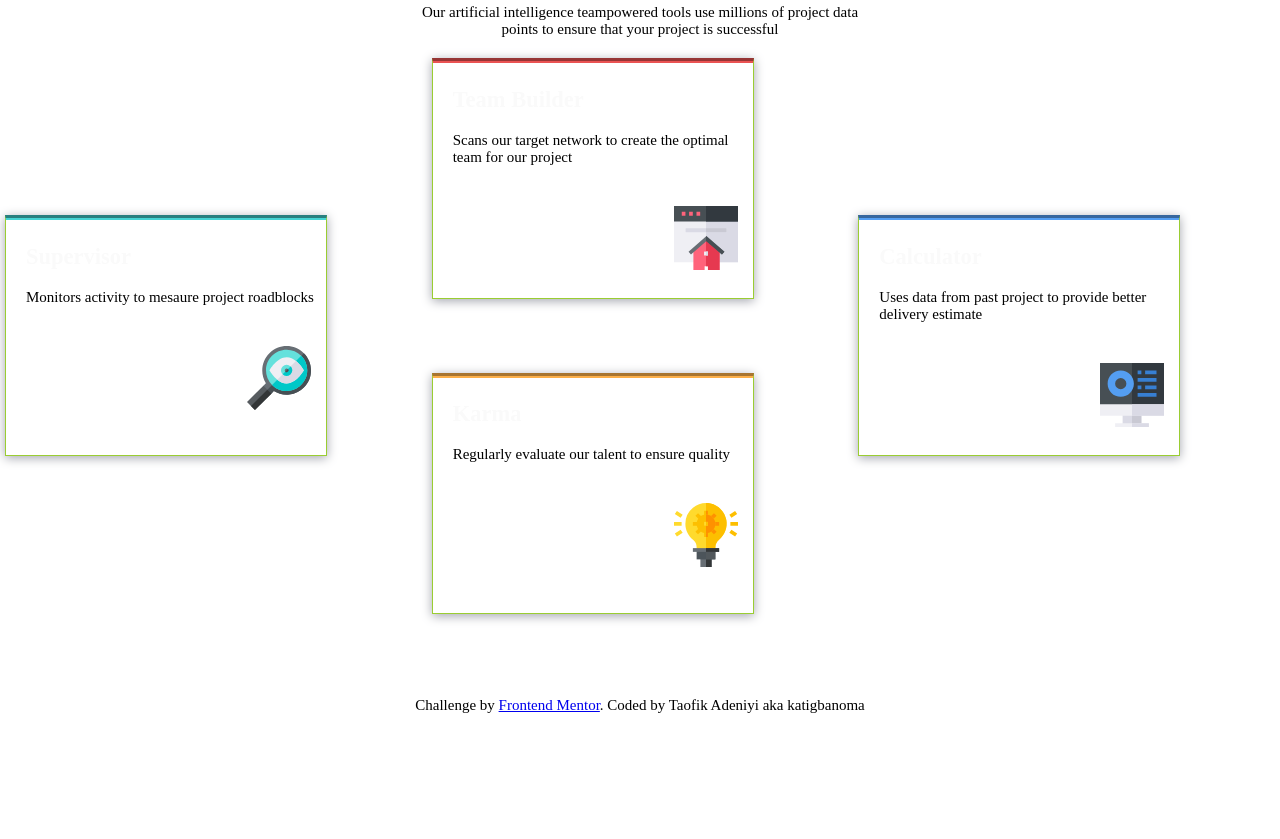
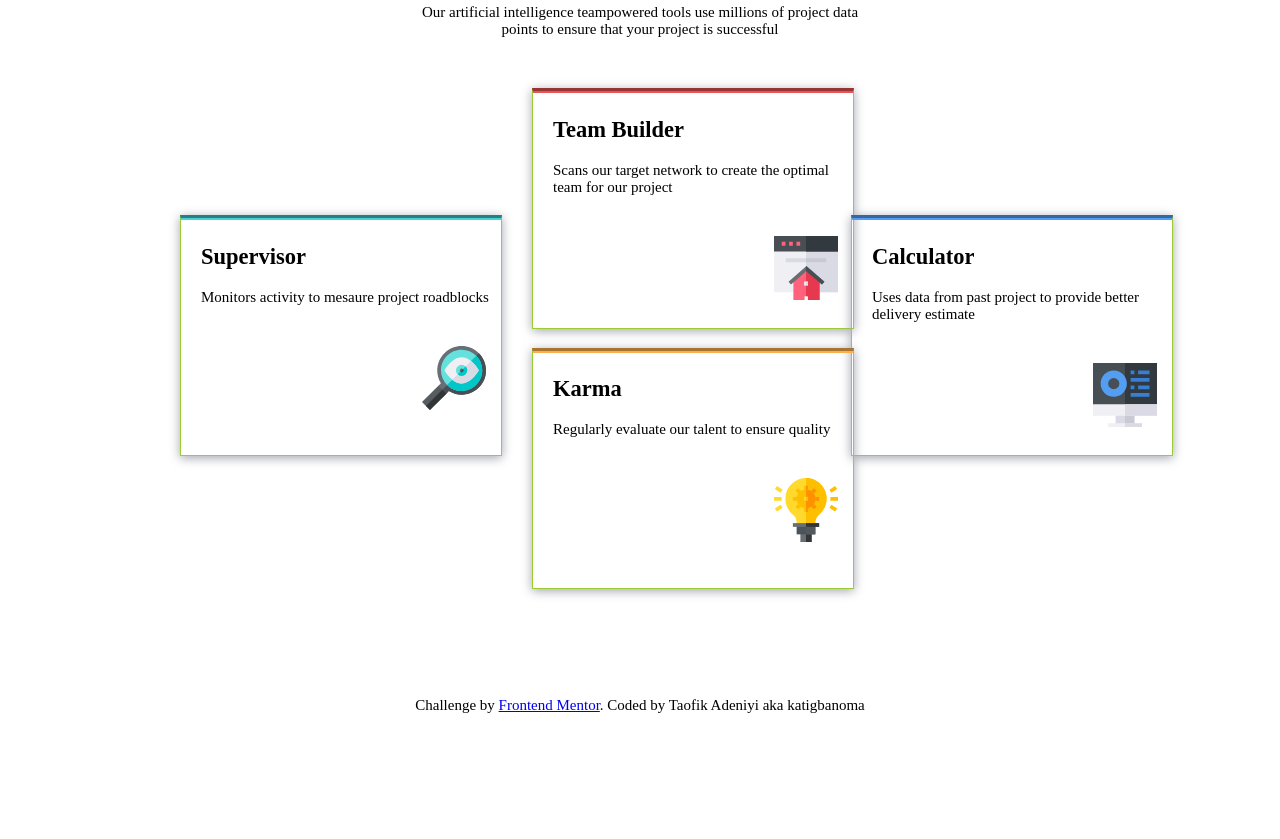
Before and after one commit to taofik-adeniyi/four-card, a plain HTML site: page index.html in a window 1280 px wide. Shown: the part 104-943 px from the top of the page. Drawn offline with Linux system fonts and the light colour scheme.

Commit message:
layout aligned better

```diff
--- a/styles/main.css
+++ b/styles/main.css
@@ -45,7 +45,6 @@ section {
 }
 section h2 {
     font-weight: 600;
-    color: hsl(0, 0%, 98%);
 }
 .header {
     grid-area: header;
@@ -56,15 +55,21 @@ section h2 {
 }
 .supervisor {
     grid-area: supervisor;
+    margin-left: 180px;
 }
 .team-builder {
     grid-area: team-builder;
+    margin-left: 30px;
+    margin-top: 35px;
 }
 .calculator {
     grid-area: calculator;
+    margin-left: -40px;
 }
 .karma {
     grid-area: karma;
+    margin-left: 30px;
+    margin-top: -20px;
 }
 .footer {
     grid-area: footer;
```
